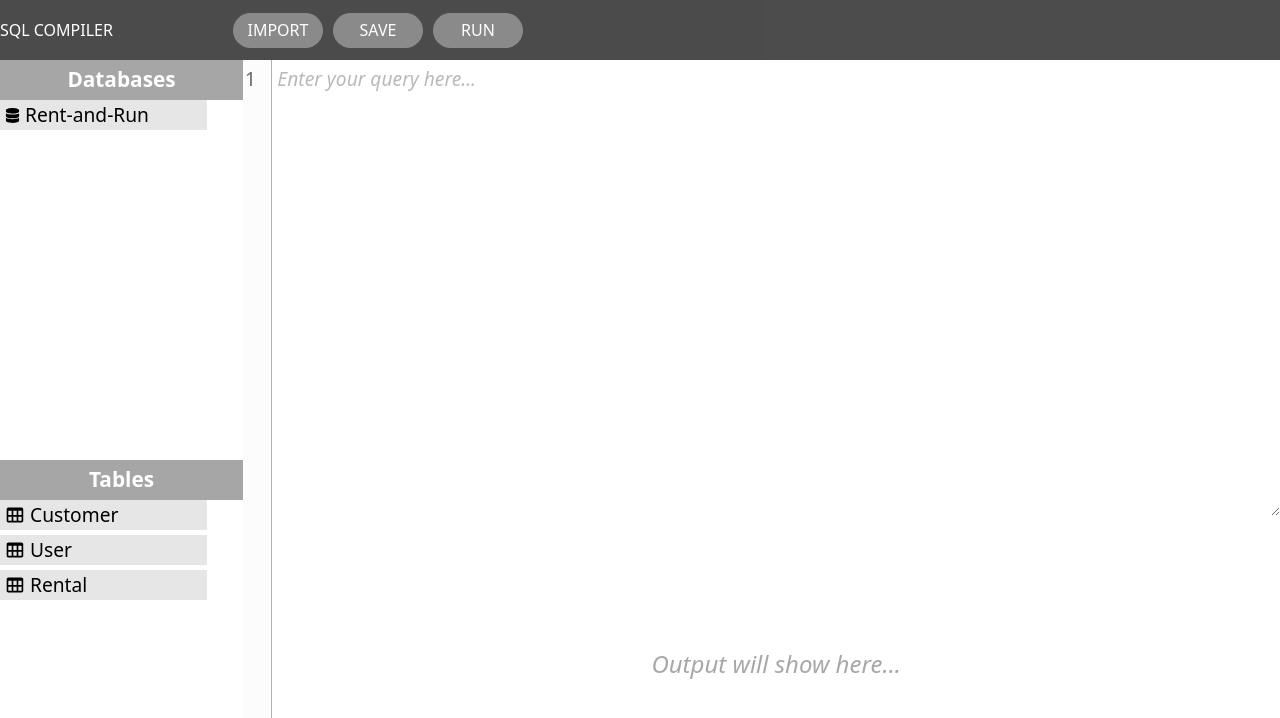
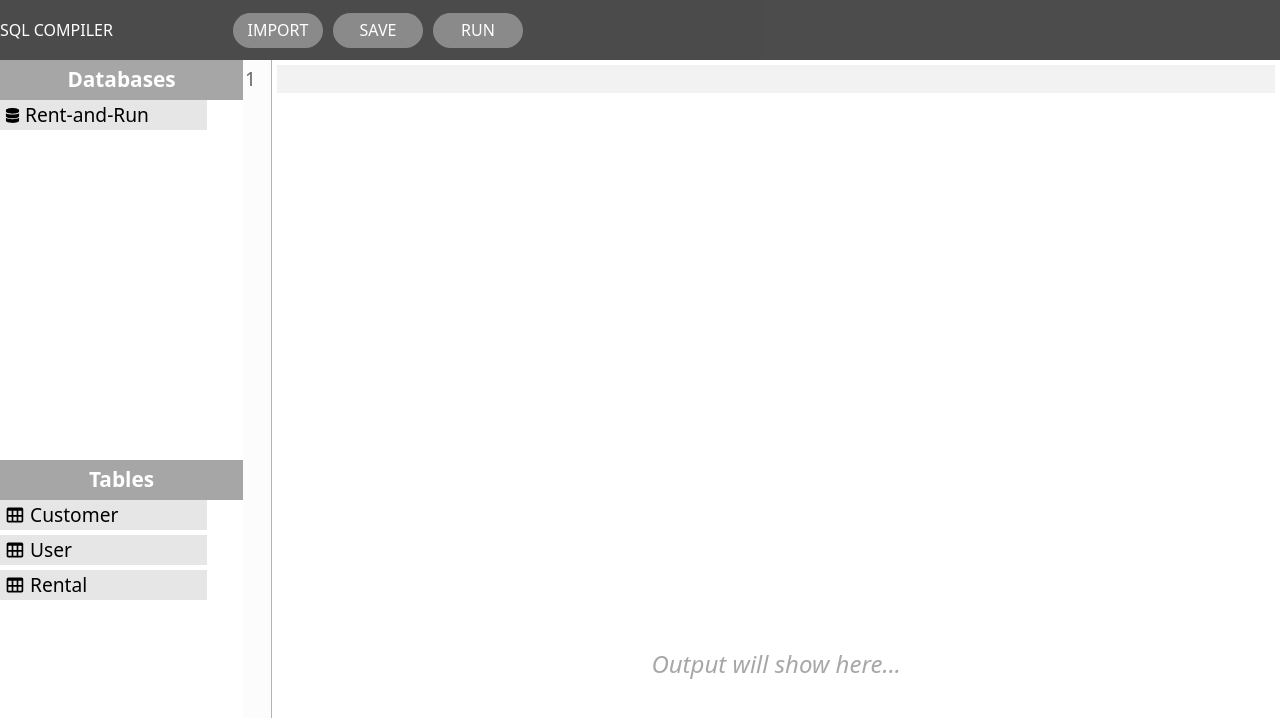
Before and after one commit to VishavKamboj01/sql_query_editor, a React (Create React App) app: page / in a window 1280 px wide. Shown: the top 718 px of the page. Built offline with nearby package versions, Linux system fonts and the light colour scheme.

Commit message:
Improved auto completion and enhanced keywords range.

```diff
--- a/src/Components/Editor/Editor.jsx
+++ b/src/Components/Editor/Editor.jsx
@@ -1,10 +1,13 @@
-import React, { useEffect, useState } from "react";
+import React, { useEffect, useRef, useState } from "react";
 import {
   CodeArea,
   CodeAreaContainer,
   CodeDiv,
   EditorContainer,
+  InputDiv,
   LineMarker,
+  Suggesstion,
+  SuggesstionBox,
 } from "./editorStyles";
 import Output from "./Output";
 import Sidebar from "./Sidebar";
@@ -15,14 +18,115 @@ import {
   TopBarContainer,
 } from "../Home/homeStyles";
 
-import { getWords } from "../../Trie/Trie";
+import { getWords, hasWord } from "../../Trie/Trie";
+
+const LENGTH = 10;
+const clamp = (min, max, val) => Math.max(min, Math.min(val, max));
 
 export default function Editor() {
   const [markerValue, setMarkerValue] = useState("1  ");
   const [lineCounter, setLineCounter] = useState(1);
   const [code, setCode] = useState("");
-  const [enterCount, setEnterCount] = useState(0);
   const [showOutput, setShowOutput] = useState(false);
+  const [suggesstions, setSuggesstions] = useState([]);
+
+  const [prevTags, setPrevTags] = useState([]);
+  const [data] = useState([...Array(LENGTH).keys()]);
+  const inputRefs = useRef([]);
+
+  useEffect(() => {
+    inputRefs.current[0].focus();
+  }, []);
+
+  const handleKeyPress = (index, event) => {
+    let code = event.currentTarget.innerText;
+
+    const key = event.key;
+
+    // const tags = prevTags;
+    // if (!tags.includes(inputRefs.current[index].childNodes))
+    //   tags.push(inputRefs.current[index].childNodes);
+    // setPrevTags(tags);
+
+    if (key === "Enter" || key === "ArrowDown") {
+      event.preventDefault();
+
+      moveCursor(index + 1);
+      incrementMarkerValue(index + 2);
+    } else if (key === "ArrowUp" || (key === "Backspace" && code === "")) {
+      if (index !== 0) {
+        moveCursor(index - 1);
+        decrementMarkerValue(index + 1);
+      }
+    } else if (key === "Tab") {
+      event.preventDefault();
+      const words = code.split(" ");
+
+      // const tag = "<span style='color: orange'>hello</span>";
+      // event.currentTarget.innerHTML = tag;
+
+      if (suggesstions.length > 0) {
+        //code = code.replace(words[words.length - 1], suggesstions[0]);
+        const lastIndex = code.lastIndexOf(words[words.length - 1]);
+
+        code = code.substring(0, lastIndex) + suggesstions[0];
+      }
+      event.currentTarget.innerText = code;
+      setSuggesstions([]);
+      updateCursorPosition(index, event.currentTarget);
+    }
+  };
+
+  const updateSuggesstions = (event, index) => {
+    alignSuggesstionBox(index, event);
+    const code = event.currentTarget.innerText;
+    const words = code.split(" ");
+
+    if (code === "" || hasWord(words[words.length - 1].trim())) {
+      setSuggesstions([]);
+      return;
+    }
+    const result = getWords(words[words.length - 1].trim());
+
+    setSuggesstions(result);
+  };
+
+  const alignSuggesstionBox = (index, event) => {
+    const text = event.currentTarget.innerText;
+
+    const ele = document.getElementById("show-on-focus");
+    ele.style.display = "block";
+    const margin = 30 * (index + 1);
+    ele.style.top = margin + "px";
+    ele.style.left = text.length * 7 + "px";
+  };
+
+  const updateCursorPosition = (index, target) => {
+    const range = document.createRange();
+    const sel = window.getSelection();
+    range.selectNodeContents(target);
+    range.collapse(false);
+    sel.removeAllRanges();
+    sel.addRange(range);
+    target.focus();
+  };
+
+  const moveCursor = (index) => {
+    const nextIndex = clamp(0, data.length - 1, index);
+    inputRefs.current[nextIndex].focus();
+  };
+
+  const incrementMarkerValue = (index) => {
+    let value = markerValue;
+    value = value + "" + index + "  ";
+    setMarkerValue(value);
+  };
+
+  const decrementMarkerValue = (index) => {
+    let value = markerValue;
+    value = value.replace(index + "  ", "");
+    setMarkerValue(value);
+  };
 
   const handleRunClicked = () => {
     if (code !== "") setShowOutput(true);
@@ -34,33 +138,6 @@ export default function Editor() {
 
     value = value.slice(0, index);
     setMarkerValue(value);
-  };
-
-  const handleKeyDown = (event) => {
-    if (event.key === "Enter") {
-      setEnterCount(enterCount + 1);
-
-      if (lineCounter >= 1) {
-        let val = markerValue;
-        val = val.concat(lineCounter + 1 + " ");
-        setMarkerValue(val);
-      }
-    }
-  };
-
-  const handleCodeChange = (event) => {
-    const value = event.currentTarget.value;
-
-    const editorWords = value.split(" ");
-    const words = getWords(editorWords[editorWords.length - 1]);
-
-    if (editorWords[editorWords.length - 1].length !== 0) console.log(words);
-
-    const lines = value.split(/\r|\r\n|\n/);
-    setLineCounter(lines.length);
-
-    if (lineCounter > lines.length) reduceLines();
-    setCode(value);
   };
 
   return (
@@ -85,12 +162,45 @@ export default function Editor() {
               flexDirection: "column",
             }}
           >
-            <CodeArea
+            {/* <CodeArea
               type="textarea"
               onKeyDown={handleKeyDown}
               onChange={handleCodeChange}
               placeholder="Enter your query here..."
-            />
+            /> */}
+            <CodeDiv>
+              {data.map((data, index) => (
+                <div key={index} id="div" style={{ position: "relative" }}>
+                  <InputDiv
+                    className="input"
+                    contentEditable={true}
+                    onKeyDown={(event) => handleKeyPress(index, event)}
+                    ref={(ref) => (inputRefs.current[index] = ref)}
+                    onInput={(event) => updateSuggesstions(event, index)}
+                  />
+
+                  <SuggesstionBox id="show-on-focus">
+                    {suggesstions.map((item) => (
+                      <Suggesstion key={item}>
+                        {item}
+                        {"  "}
+                        <p
+                          style={{
+                            color: "black",
+                            opacity: 0.3,
+                            margin: 0,
+                            display: "inline",
+                            justifySelf: "flex-end",
+                          }}
+                        >
+                          (Tab to complete)
+                        </p>
+                      </Suggesstion>
+                    ))}
+                  </SuggesstionBox>
+                </div>
+              ))}
+            </CodeDiv>
 
             {showOutput ? (
               <Output query={code} nothing={false} />
--- a/src/Components/Editor/editorStyles.js
+++ b/src/Components/Editor/editorStyles.js
@@ -59,3 +59,32 @@ export const LineMarker = styled.textarea`
   border-right: 1px solid gray;
   overflow-y: hidden;
 `;
+
+export const InputDiv = styled.div`
+  width: 100%;
+  height: 28px;
+  background-color: white;
+  border: 0;
+  outline: none;
+
+  :focus {
+    background: rgba(128, 128, 128, 0.1);
+  }
+`;
+
+export const SuggesstionBox = styled.div`
+  width: 300px;
+  position: absolute;
+  top: 30px;
+  display: none;
+  z-index: 1;
+  box-shadow: 0 0 5px lightgray;
+`;
+
+export const Suggesstion = styled.div`
+  width: 100%;
+  height: 30px;
+  background-color: white;
+  border-bottom: 1px solid lightgray;
+  padding-left: 10px;
+`;
--- a/src/Trie/Trie.js
+++ b/src/Trie/Trie.js
@@ -9,10 +9,37 @@ const keywords = [
   "table",
   "from",
   "on",
-  "inner",
-  "outer",
-  "join",
+  "inner join",
+  "outer join",
+  "self join",
+  "left join",
+  "right join",
   "distinct",
+  "add",
+  "where",
+  "column",
+  "and",
+  "or",
+  "in",
+  "any",
+  "as",
+  "between",
+  "case",
+  "when",
+  "then",
+  "end",
+  "order by",
+  "primary key",
+  "desc",
+  "exists",
+  "foreign key",
+  "group by",
+  "having",
+  "into",
+  "like",
+  "limit",
+  "not",
+  "update",
 ];
 
 class Trie {
@@ -90,3 +117,10 @@ for (let key of keywords) trie.insert(key);
 export function getWords(prefix) {
   return trie.autoComplete(prefix);
 }
+
+export function hasWord(prefix) {
+  for (let word of keywords) {
+    if (word === prefix) return true;
+  }
+  return false;
+}
```
